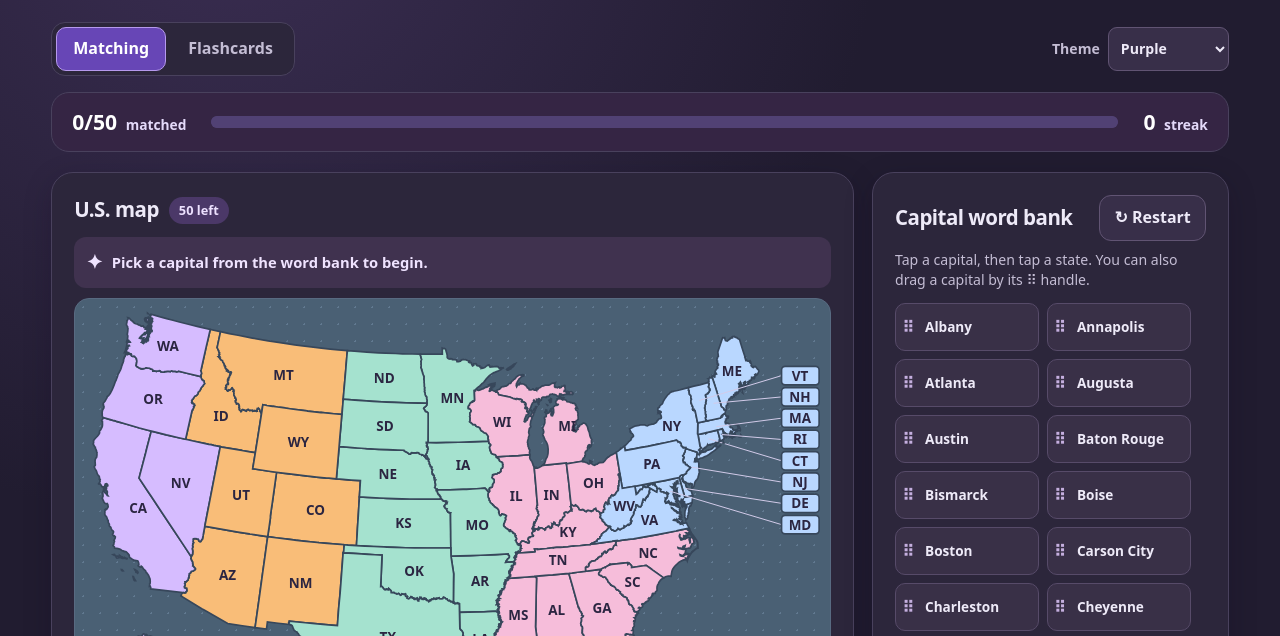
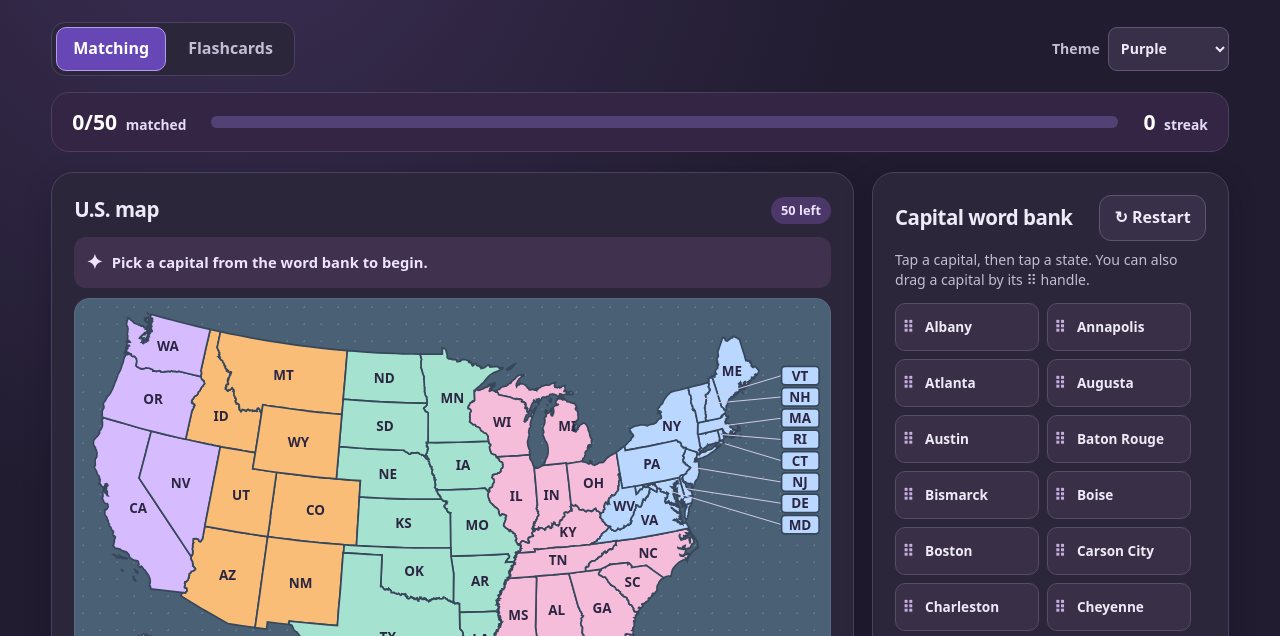
Before and after one commit to voproperations/capitalquest, a plain HTML site: page index.html in a window 1280 px wide. Shown: the part 125-761 px from the top of the page. Drawn offline with Linux system fonts and the light colour scheme.

Commit message:
Align the remaining count to the right of the map

```diff
--- a/index.html
+++ b/index.html
@@ -48,7 +48,7 @@ h1{font-size:clamp(2rem,5vw,3.55rem);line-height:1.05;letter-spacing:-.065em}
 .progress::-moz-progress-bar{background:#c6f487;border-radius:20px}
 .board{display:grid;grid-template-columns:minmax(0,2.25fr) minmax(280px,1fr);gap:18px;align-items:start}
 .panel{min-width:0;background:var(--panel);border-radius:22px;border:1px solid var(--line);box-shadow:0 8px 28px #110a2038;padding:clamp(12px,2vw,22px)}
-.map-heading-group{display:flex;align-items:center;flex-wrap:wrap;gap:6px 10px}
+.map-header-meta{display:flex;align-items:center;justify-content:flex-end;flex-wrap:wrap;gap:6px 10px}
 .state-name{font-size:.85rem;font-weight:750;color:var(--badge-ink);background:var(--badge);border-radius:20px;padding:4px 10px;text-align:right}
 .panel h2{font-size:1.28rem;letter-spacing:-.025em}
 .panel-heading{display:flex;align-items:center;justify-content:space-between;gap:10px;margin-bottom:12px}
@@ -161,7 +161,7 @@ footer a{color:inherit}
   </div>
   <div class="board">
     <section class="panel" aria-labelledby="map-heading">
-      <div class="panel-heading"><div class="map-heading-group"><h2 id="map-heading">U.S. map</h2><span class="count" id="remaining">50 left</span></div><span class="state-name" id="state-name" aria-hidden="true" hidden></span></div>
+      <div class="panel-heading"><h2 id="map-heading">U.S. map</h2><div class="map-header-meta"><span class="state-name" id="state-name" aria-hidden="true" hidden></span><span class="count" id="remaining">50 left</span></div></div>
       <p class="feedback" id="feedback" role="status" aria-atomic="true"><span class="feedback-icon" aria-hidden="true">✦</span><span id="message">Pick a capital from the word bank to begin.</span></p>
       <div class="map-wrap">
         <svg id="map" viewBox="0 0 1050 614" aria-label="Interactive map of the 50 U.S. states" role="group"></svg>
```
